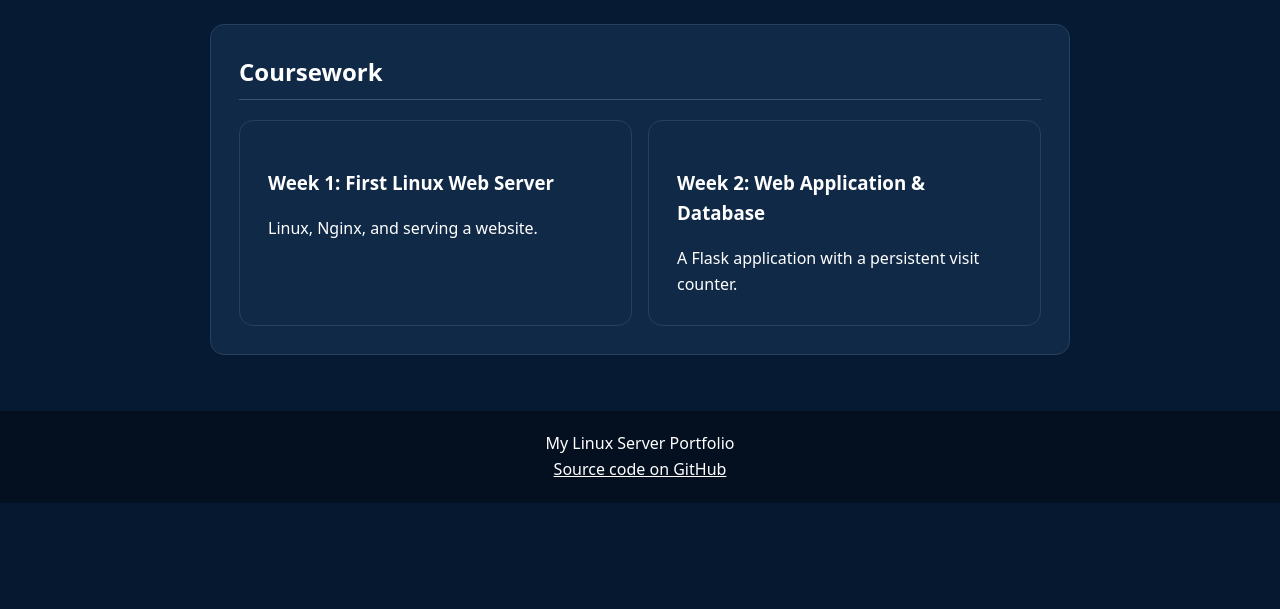
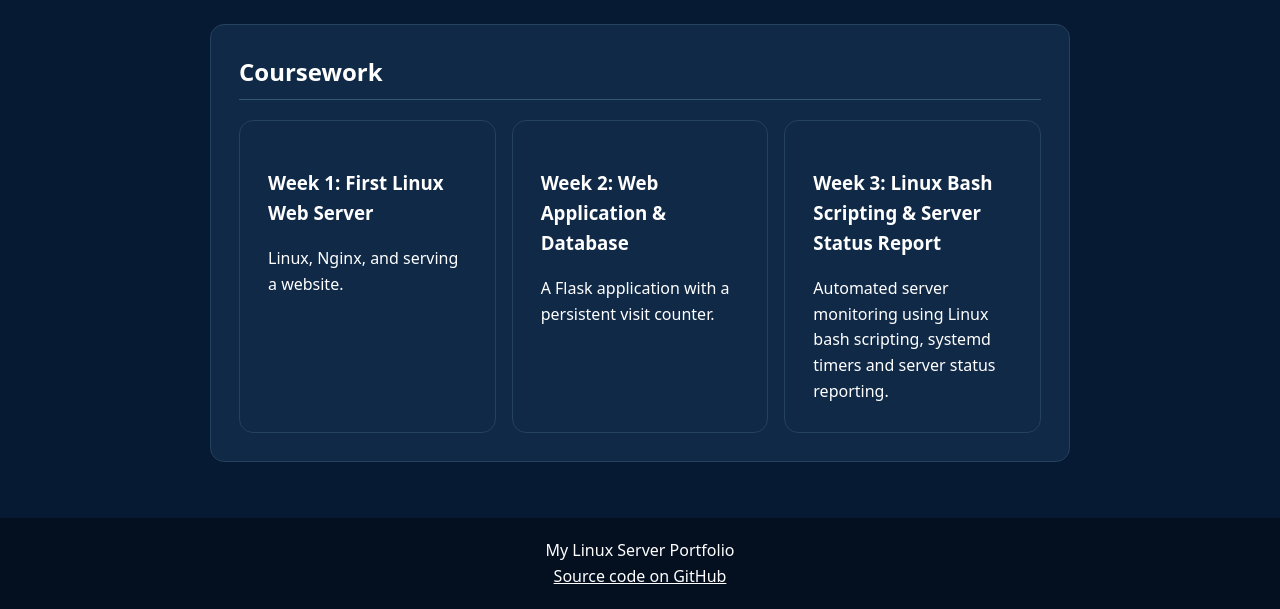
Before and after one commit to heikkijj/linux-administration, a Flask app: page / in a window 1280 px wide. Shown: the part 319-928 px from the top of the page. Before the commit the page ends 822 px from the top, so only its background shows below. Run offline with Flask 3, Linux system fonts and the light colour scheme; data comes from the database, SQL or seed files in the repository.

Commit message:
Add Week 3 card to the homepage

```diff
--- a/portfolio/templates/index.html
+++ b/portfolio/templates/index.html
@@ -17,6 +17,10 @@
             <h3>Week 2: Web Application &amp; Database</h3>
             <p>A Flask application with a persistent visit counter.</p>
         </a>
+        <a class="page-card" href="{{ url_for('week3') }}">
+    <h3>Week 3: Linux Bash Scripting &amp; Server Status Report</h3>
+    <p>Automated server monitoring using Linux bash scripting, systemd timers and server status reporting.</p>
+</a>
     </div>
 </section>
 {% endblock %}
```
